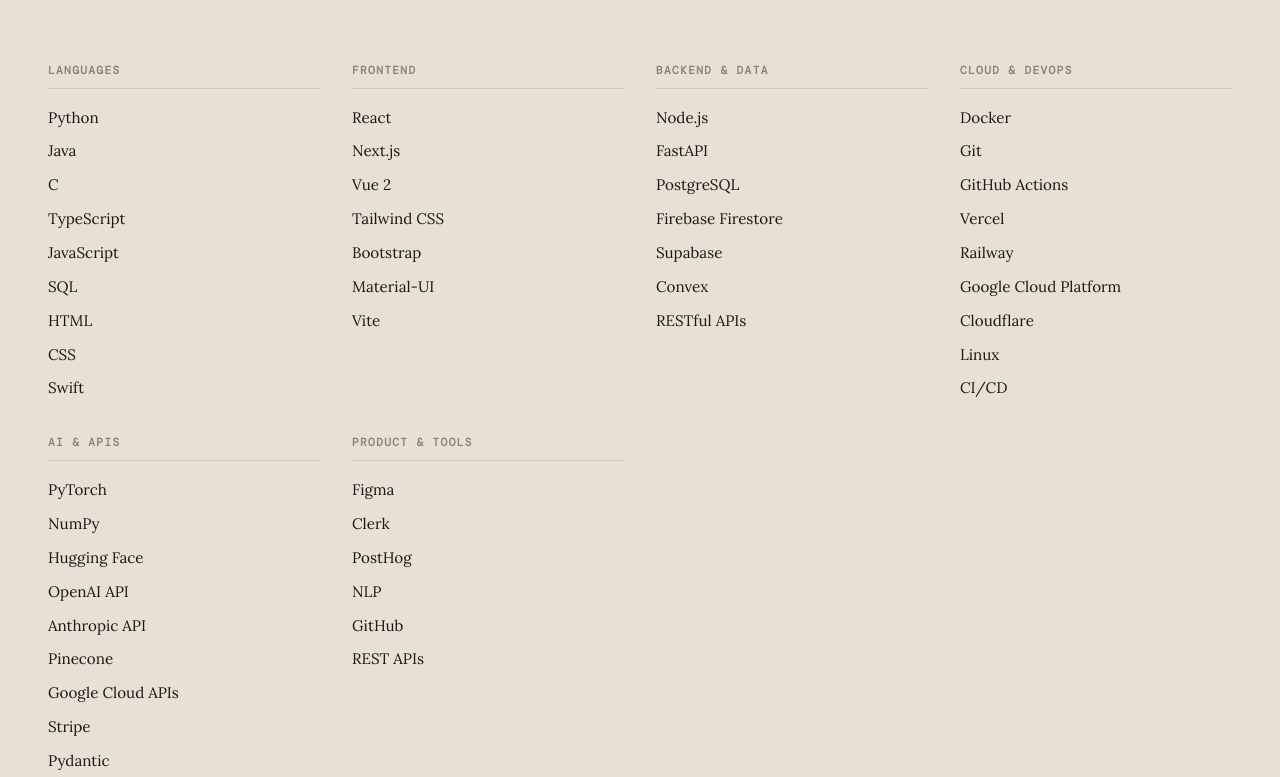
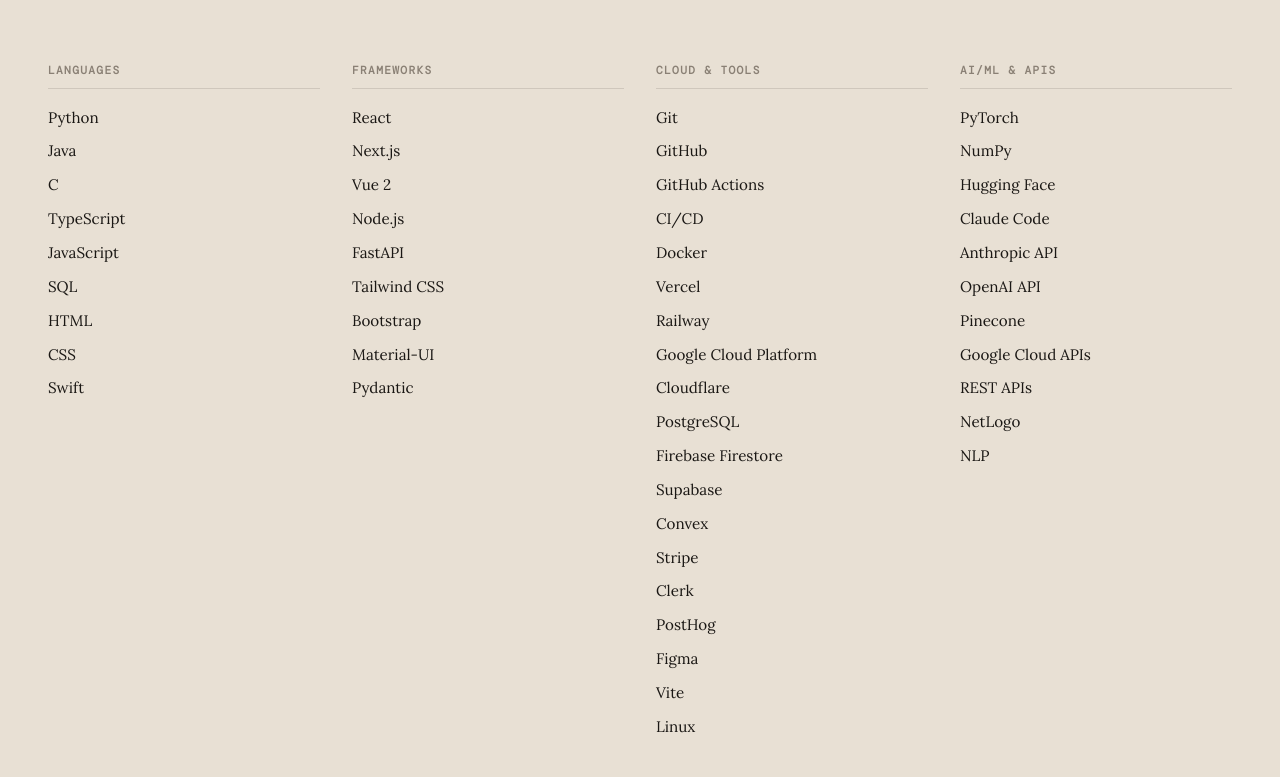
Before and after one commit to RamatoulayeBah28/Current-Personal-Portfolio-Website, a website: page index.html in a window 1280 px wide. Shown: the part 6389-7166 px from the top of the page. Drawn offline with nearby package versions, Linux system fonts and the light colour scheme; a web font is replaced by a local one.

Commit message:
Updated skills section

```diff
--- a/index.html
+++ b/index.html
@@ -1086,70 +1086,59 @@
         </div>
 
         <div class="skill-group">
-          <h4>Frontend</h4>
+          <h4>Frameworks</h4>
           <ul class="skill-list">
             <li>React</li>
             <li>Next.js</li>
             <li>Vue 2</li>
+            <li>Node.js</li>
+            <li>FastAPI</li>
             <li>Tailwind CSS</li>
             <li>Bootstrap</li>
             <li>Material-UI</li>
-            <li>Vite</li>
-          </ul>
-        </div>
-
-        <div class="skill-group">
-          <h4>Backend &amp; Data</h4>
-          <ul class="skill-list">
-            <li>Node.js</li>
-            <li>FastAPI</li>
-            <li>PostgreSQL</li>
-            <li>Firebase Firestore</li>
-            <li>Supabase</li>
-            <li>Convex</li>
-            <li>RESTful APIs</li>
-          </ul>
-        </div>
-
-        <div class="skill-group">
-          <h4>Cloud &amp; DevOps</h4>
-          <ul class="skill-list">
-            <li>Docker</li>
-            <li>Git</li>
-            <li>GitHub Actions</li>
-            <li>Vercel</li>
-            <li>Railway</li>
-            <li>Google Cloud Platform</li>
-            <li>Cloudflare</li>
-            <li>Linux</li>
-            <li>CI/CD</li>
-          </ul>
-        </div>
-
-        <div class="skill-group">
-          <h4>AI &amp; APIs</h4>
-          <ul class="skill-list">
-            <li>PyTorch</li>
-            <li>NumPy</li>
-            <li>Hugging Face</li>
-            <li>OpenAI API</li>
-            <li>Anthropic API</li>
-            <li>Pinecone</li>
-            <li>Google Cloud APIs</li>
-            <li>Stripe</li>
             <li>Pydantic</li>
           </ul>
         </div>
 
         <div class="skill-group">
-          <h4>Product &amp; Tools</h4>
+          <h4>Cloud &amp; Tools</h4>
           <ul class="skill-list">
-            <li>Figma</li>
+            <li>Git</li>
+            <li>GitHub</li>
+            <li>GitHub Actions</li>
+            <li>CI/CD</li>
+            <li>Docker</li>
+            <li>Vercel</li>
+            <li>Railway</li>
+            <li>Google Cloud Platform</li>
+            <li>Cloudflare</li>
+            <li>PostgreSQL</li>
+            <li>Firebase Firestore</li>
+            <li>Supabase</li>
+            <li>Convex</li>
+            <li>Stripe</li>
             <li>Clerk</li>
             <li>PostHog</li>
+            <li>Figma</li>
+            <li>Vite</li>
+            <li>Linux</li>
+          </ul>
+        </div>
+
+        <div class="skill-group">
+          <h4>AI/ML &amp; APIs</h4>
+          <ul class="skill-list">
+            <li>PyTorch</li>
+            <li>NumPy</li>
+            <li>Hugging Face</li>
+            <li>Claude Code</li>
+            <li>Anthropic API</li>
+            <li>OpenAI API</li>
+            <li>Pinecone</li>
+            <li>Google Cloud APIs</li>
+            <li>REST APIs</li>
+            <li>NetLogo</li>
             <li>NLP</li>
-            <li>GitHub</li>
-            <li>REST APIs</li>
           </ul>
         </div>
       </div>
```
